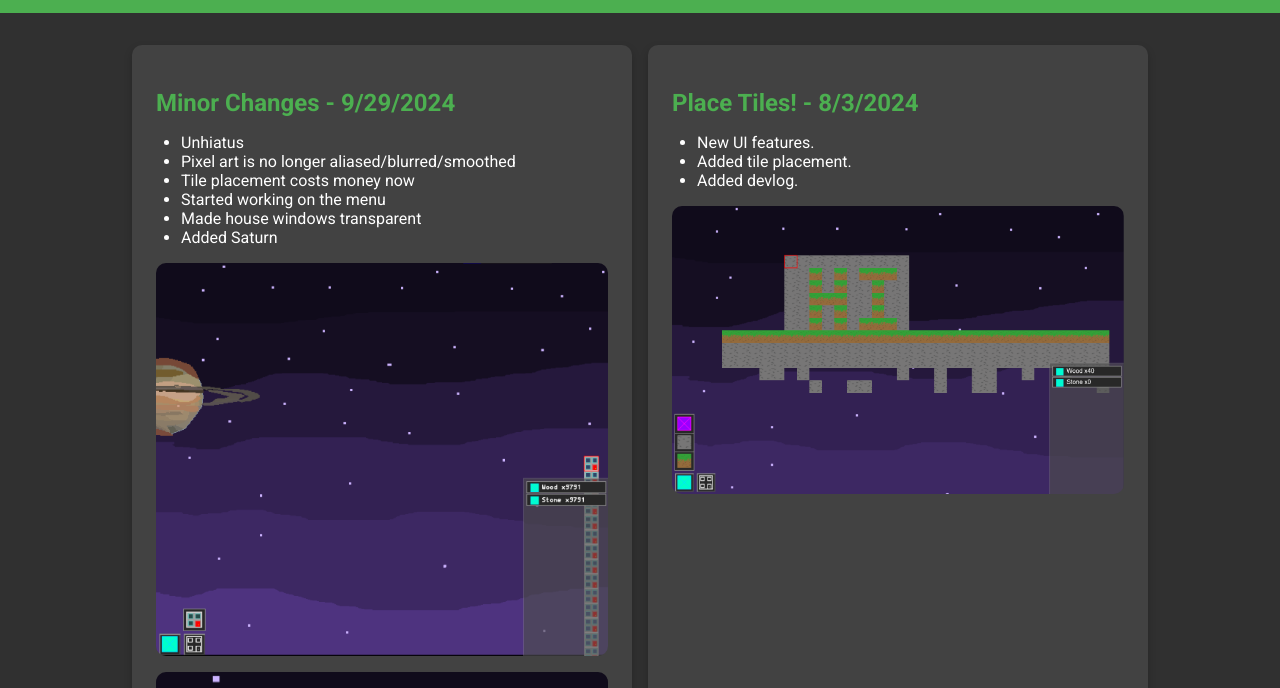
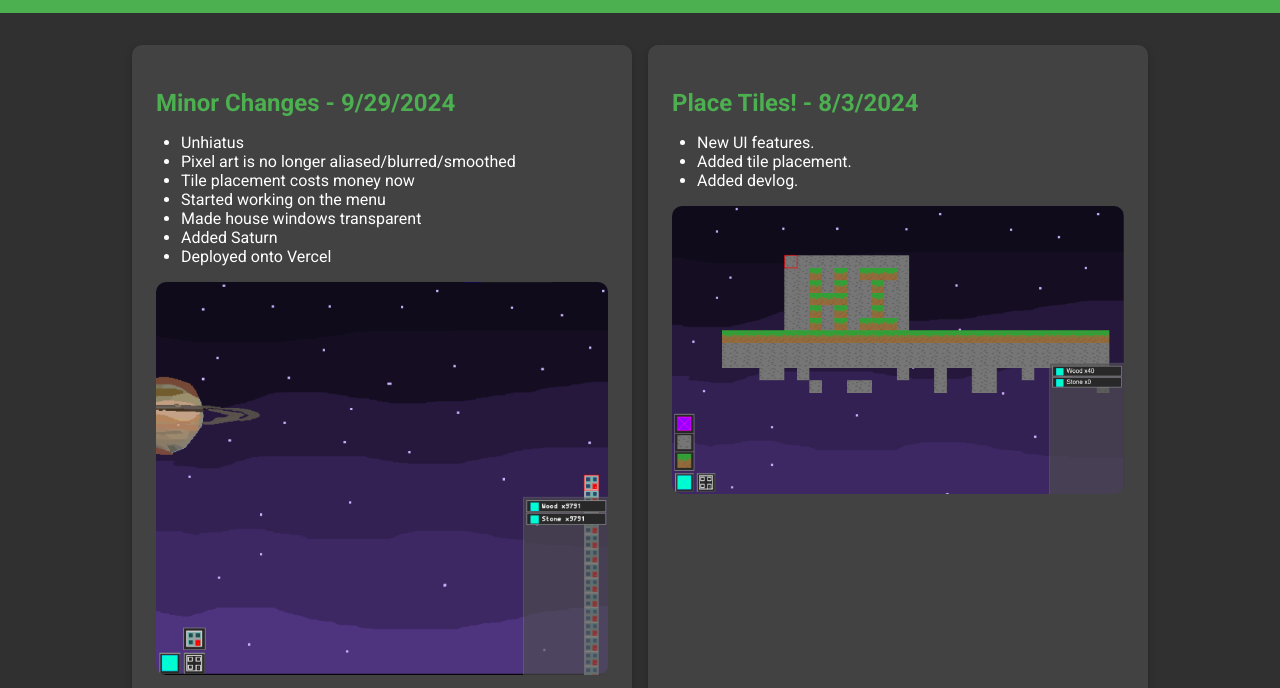
Before and after one commit to minidogg/Last-Living-Planet, a website: page src/devlog.html in a window 1280 px wide. Shown: the part 84-772 px from the top of the page. Drawn offline with Linux system fonts and the light colour scheme.

Commit message:
update devlog again

```diff
--- a/src/devlog.html
+++ b/src/devlog.html
@@ -30,6 +30,7 @@
                     <li>Started working on the menu</li>
                     <li>Made house windows transparent</li>
                     <li>Added Saturn</li>
+                    <li>Deployed onto Vercel</li>
                 </ul>
                 <img class="devlogImg" src="/images/9-29-2024.png" alt="Jupiter">
                 <img class="devlogImg" src="/images/b9-29-2024.png" alt="Main Menu">
```
